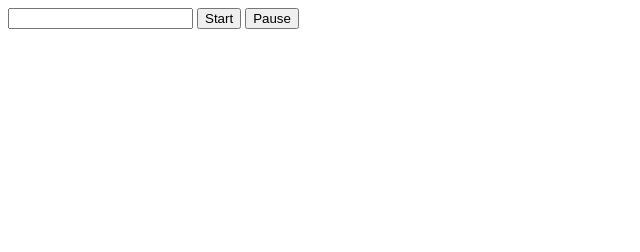
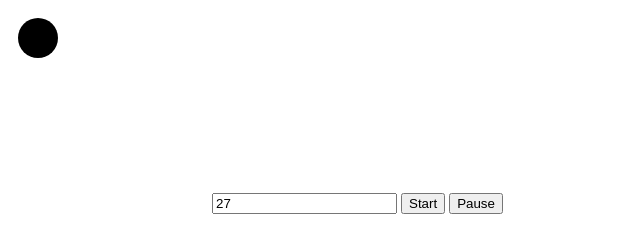
Before and after one commit to martheberget/timer, a website: page index.html in a window 1280 px wide. Both pictures are taken after a click on the button "Start". Shown: the whole page, without its empty margins (0-640 px from the left). Drawn offline with Linux system fonts and the light colour scheme.

Commit message:
Restructured code

```diff
--- a/index.html
+++ b/index.html
@@ -6,9 +6,13 @@
     <title>Timer</title>
   </head>
   <body>
-    <input class="duration" />
+    <svg height="200" width="200">
+      <circle cx="30" cy="30" r="20" />
+    </svg>
+    <input class="duration" value="30" />
     <button class="start">Start</button>
     <button class="pause">Pause</button>
+    <script src="timer.js"></script>
     <script src="index.js"></script>
   </body>
 </html>
--- a/index.js
+++ b/index.js
@@ -1,29 +1,16 @@
-class Timer {
-  constructor(durationInput, startButton, pauseButton) {
-    this.durationInput = durationInput;
-    this.startButton = startButton;
-    this.pauseButton = pauseButton;
-
-    this.startButton.addEventListener("click", this.start);
-    this.pauseButton.addEventListener("click", this.pause);
-  }
-
-  start = () => {
-    this.tick();
-    this.interval = setInterval(this.tick, 1000);
-  };
-
-  pause = () => {
-    clearInterval(this.interval);
-  };
-
-  tick = () => {
-    console.log("Tick");
-  };
-}
-
 const durationInput = document.querySelector(".duration");
 const startButton = document.querySelector(".start");
 const pauseButton = document.querySelector(".pause");
 
-const timer = new Timer(durationInput, startButton, pauseButton);
+// Separating the timer from the border
+const timer = new Timer(durationInput, startButton, pauseButton, {
+  onStart() {
+    console.log("Timer started");
+  },
+  onTick() {
+    console.log("On tick");
+  },
+  onComplete() {
+    console.log("On complete");
+  },
+});
--- /dev/null
+++ b/timer.js
@@ -0,0 +1,49 @@
+class Timer {
+  constructor(durationInput, startButton, pauseButton, callbacks) {
+    this.durationInput = durationInput;
+    this.startButton = startButton;
+    this.pauseButton = pauseButton;
+    if (callbacks) {
+      this.onStart = callbacks.onStart;
+      this.onTick = callbacks.onTick;
+      this.onComplete = callbacks.onComplete;
+    }
+
+    this.startButton.addEventListener("click", this.start);
+    this.pauseButton.addEventListener("click", this.pause);
+  }
+
+  start = () => {
+    if (this.onStart) {
+      this.onStart();
+    }
+    this.tick();
+    this.interval = setInterval(this.tick, 1000);
+  };
+
+  pause = () => {
+    clearInterval(this.interval);
+  };
+
+  tick = () => {
+    if (this.timeRemaining <= 0) {
+      this.pause();
+      if (this.onComplete) {
+        this.onComplete();
+      }
+    } else {
+      this.timeRemaining = this.timeRemaining - 1;
+      if (this.onTick) {
+        this.onTick();
+      }
+    }
+  };
+
+  get timeRemaining() {
+    return parseFloat(this.durationInput.value);
+  }
+
+  set timeRemaining(time) {
+    this.durationInput.value = time;
+  }
+}
```
